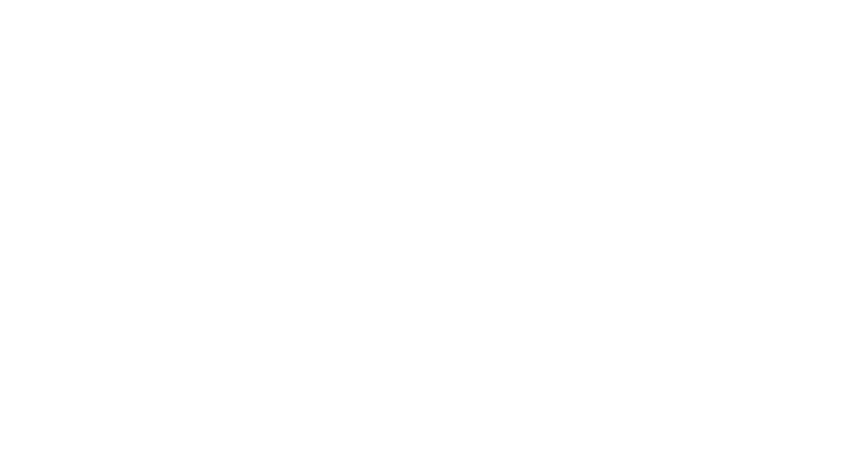
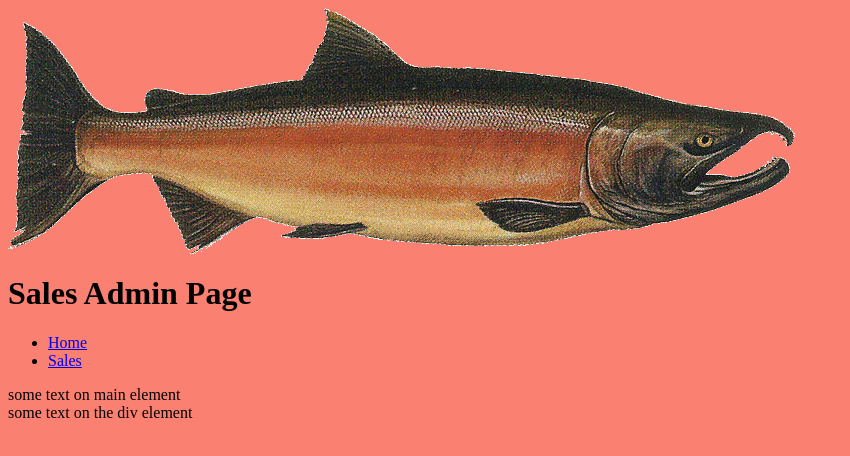
Before and after one commit to DaddyBearSEA/cookie-stand, a plain HTML site: page sales.html in a window 1280 px wide. Shown: the whole page, without its empty margins (0-850 px from the left). Drawn offline with Linux system fonts and the light colour scheme.

Commit message:
created navigation to get between pages and added gitignore and esl to directory

```diff
--- a/sales.html
+++ b/sales.html
@@ -0,0 +1,32 @@
+<html lang="en">
+  <head>
+    <meta charset="UTF-8">
+    <meta name="viewport" content="width=device-width, initial-scale=1.0">
+    <link rel="stylesheet" href="css/reset.css" type="text/css">
+    <link rel="stylesheet" href="css/style.css" type="text/css">
+    <title>Pat's Salmon Cookies</title>
+  </head>
+  <header>
+    <img src = "img/kingsalmon.png">
+    <h1>Sales Admin Page</h1>
+    <nav>
+      <ul>
+        <li><a href ='index.html'>Home</a></li>
+        <li> <a href='sales.html'>Sales</a></li>
+      </ul>
+
+     </nav>
+  </header>
+<body>
+  <main>
+    some text on main element
+  </main>
+
+  <div>
+some text on the div element
+
+  </div>
+
+  <script src ='js/app.js'></script>
+</body>
+</html>
```
Also changed, not shown: index.html (+9 -0 lines), .eslintrc.json (added), 1 other file.
